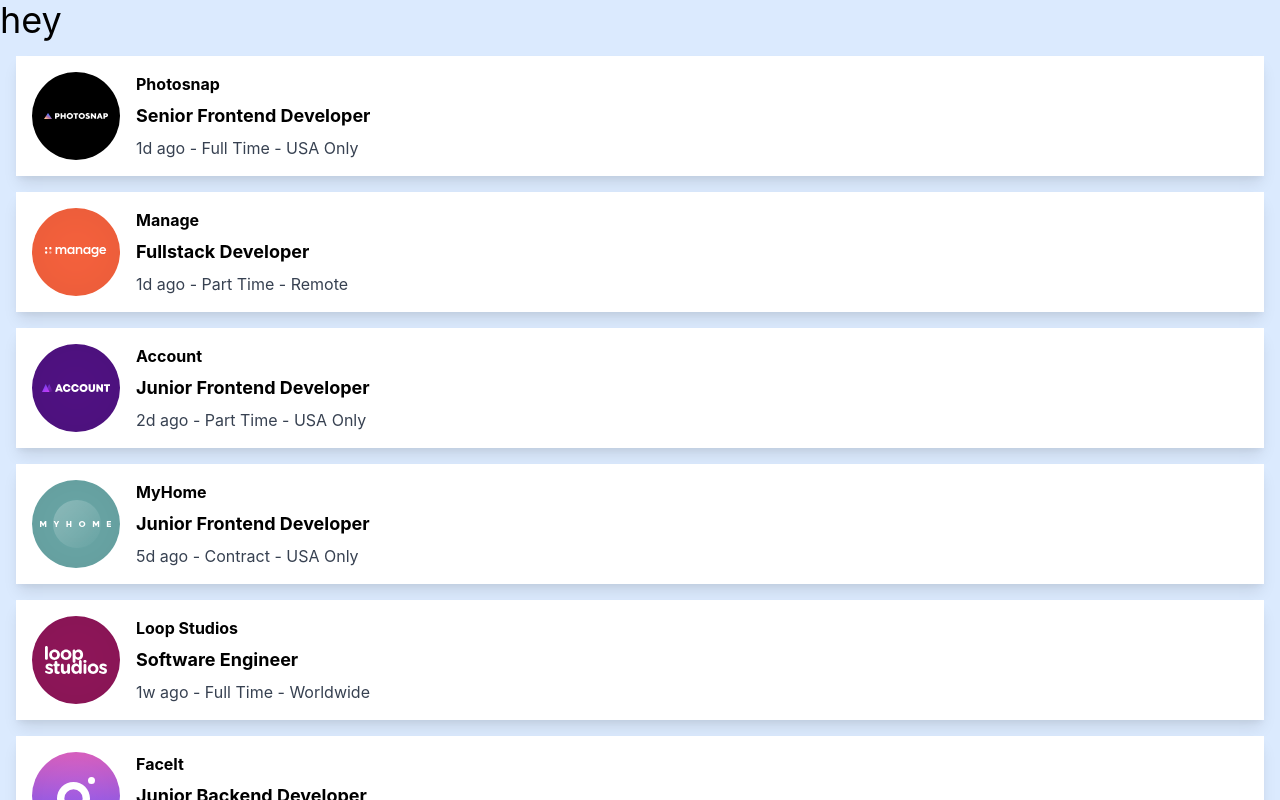
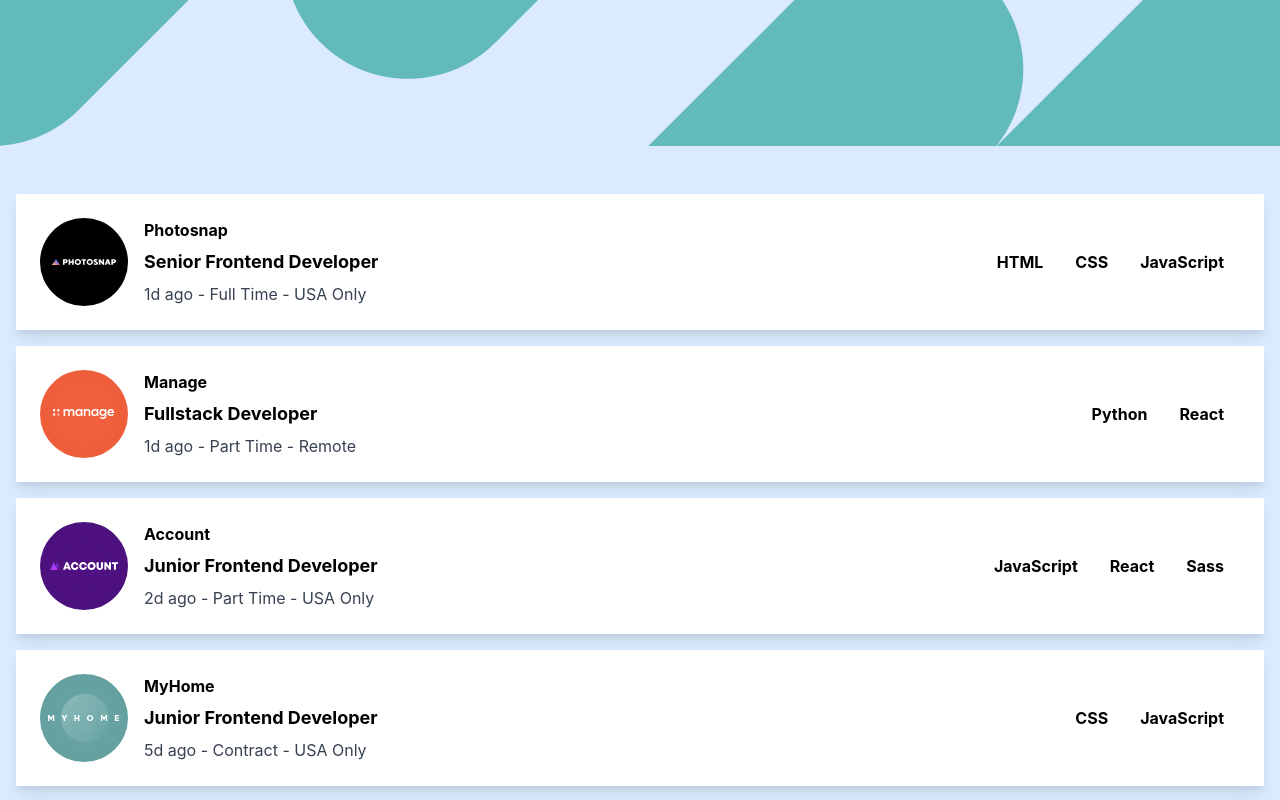
Before and after one commit to u-uysal/Job-Listing, a React (Create React App) app: page / in a window 1280 px wide. Shown: the top 800 px of the page. Built offline with nearby package versions, Linux system fonts and the light colour scheme.

Commit message:
Style tools section

```diff
--- a/src/App.js
+++ b/src/App.js
@@ -10,7 +10,9 @@
   }, []);
   return (
     <div className="App">
-      <h1 className="text-4xl">hey</h1>
+      <header className="mb-12">
+        <img src="/images/bg-header-desktop.svg" alt="background-image" />
+      </header>
       {jobs.length === 0 ? (
         <p>Jobs are fetching...</p>
       ) : (
--- a/src/components/JobPresent.js
+++ b/src/components/JobPresent.js
@@ -2,7 +2,7 @@
 
 export default function JobPresent({ job }) {
   return (
-    <div className="flex bg-white shadow-lg m-4 p-4">
+    <div className="flex bg-white shadow-lg m-4 p-6">
       <div>
         <img src={job.logo} alt={job.company} />
       </div>
@@ -13,7 +13,22 @@
           {job.postedAt} - {job.contract} - {job.location}
         </p>
       </div>
-      <div></div>
+      <div className="flex items-center ml-auto">
+        {job.languages
+          ? job.languages.map((lang, i) => (
+              <span className="text-teal-500 bg-teal-100 font-bold m-2 p-2 rounded">
+                {lang}
+              </span>
+            ))
+          : ""}
+        {job.tools
+          ? job.tools.map((tool, i) => (
+              <span className="text-teal-500 bg-teal-100 font-bold m-2 p-2 rounded">
+                {tool}
+              </span>
+            ))
+          : ""}
+      </div>
     </div>
   );
 }
```
